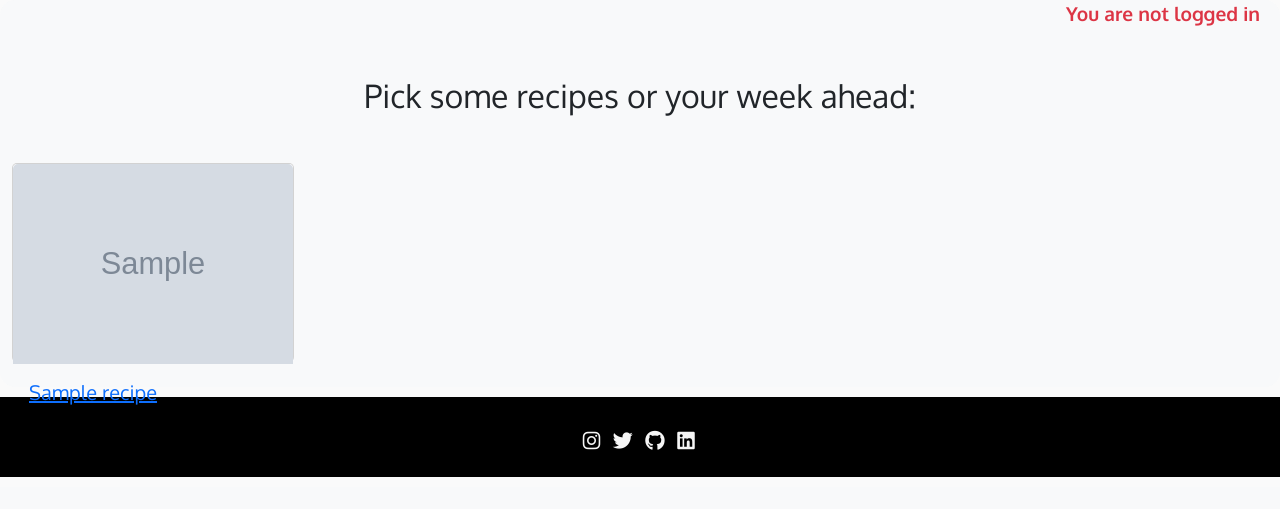
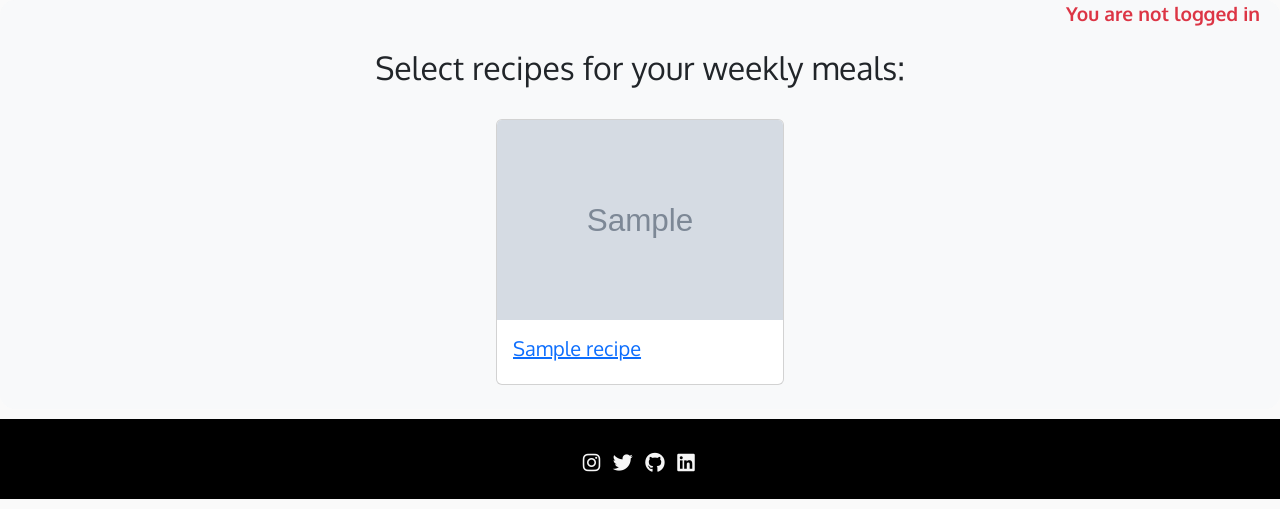
Before and after one commit to Poleshka/Meal-Share, a Django app: page /recipes/ in a window 1280 px wide. Shown: the part 340-849 px from the top of the page. Before the commit the page ends 817 px from the top, so only its background shows below. Run offline with Django 5.2, Linux system fonts and the light colour scheme; tables that the repository leaves empty hold one stand-in row (values such as "Sample post"); grey boxes marked "Sample" are stand-in pictures; some libraries are stand-ins or nearby versions.

```diff
--- a/main/settings.py
+++ b/main/settings.py
@@ -77,6 +77,7 @@ MIDDLEWARE = [
     'django.middleware.clickjacking.XFrameOptionsMiddleware',
     'allauth.account.middleware.AccountMiddleware',
 ]
+X_FRAME_OPTIONS = 'ALLOWALL'
 
 CRISPY_ALLOWED_TEMPLATE_PACKS = "bootsrap5"
 CRISPY_TEMPLATE_PACK = "bootstrap5"
--- a/recipes/templates/recipes/recipe_confirm_delete.html
+++ b/recipes/templates/recipes/recipe_confirm_delete.html
@@ -10,6 +10,7 @@
             <p>Are you sure you want to delete "{{object.title}}"?</p>
             <input type="submit" value="Confirm" class="btn btn-success btn-lg mb-1">
         </form>
+        <!-- button incase user does not want to delete the recipe -->
     </div>
 
 </div>
--- a/recipes/templates/recipes/recipe_detail.html
+++ b/recipes/templates/recipes/recipe_detail.html
@@ -4,7 +4,7 @@
 
 {% block content %}
 <div class="container">
-    <div class="recipe mt-3 p-1">
+    <div class="recipe-info mt-3 p-1">
         <div class="recipe-img">
             <!-- Check if image exists, and only try to use its URL if it's not None -->
             {% if recipe.image %}
@@ -21,8 +21,8 @@
 
             {% if request.user == recipe.user %}
             <div class="text-center">
-                <a href="{% url 'edit_recipe' recipe.id %}" class="btn btn-primary w-25">Edit</a>
-                <a href="{% url 'delete_recipe' recipe.id %}" class="btn btn-primary w-25">Delete</a>
+                <a href="{% url 'edit_recipe' pk=recipe.pk %}" class="btn btn-primary w-25">Edit</a>
+                <a href="{% url 'delete_recipe' pk=recipe.pk %}" class="btn btn-primary w-25">Delete</a>
             </div>
             {% endif %}
         </div>
--- a/recipes/templates/recipes/recipes.html
+++ b/recipes/templates/recipes/recipes.html
@@ -2,19 +2,18 @@
 {% load static %}
 
 {% block content %}
-
-<div class="container-fluid">
-    <h2 class="text-center m-5">Pick some recipes or your week ahead:</h2>
+<h2 class="text-center">Select recipes for your weekly meals:</h2>
+<br>
+<div class="container-fluid justify-content-center d-flex flex-row">
     <div class="row">
         {% for recipe in recipes %}
-        <div class="col-lg-4 col-md-12 mb-4">
-            <div class="card card-img-top">
-                <a href="{% url 'recipe_detail' recipe.id %}" class="recipes card-img-top" aria-label="Click to view {{recipe.title}}">
-                    <div class="card-img-wrapper">
-                    {% if recipe.image %}
-                    <img src="{{recipe.image.url}}" alt="{{recipe.image_alt}}" class="card-img-top">
+        <div class="col-md-4 mb-4">
+            <div class="card" style="width: 18rem;">
+                {% if recipe.image %}
+                <a href="{% url 'recipe_detail' recipe.id %}"><img src="{{ recipe.image.url }}" class="card-img-top"
+                        alt="{{ recipe.image_alt }}">
                     {% else %}
-                    <img src="{{recipe.image.url}}" alt="" class="card-img-top">
+                    <img src="{% static 'default-image.jpg' %}" class="card-img-top" alt="Default image">
                     {% endif %}
                     <div class="card-body">
                         <h5 class="card-title">{{recipe.title}}</h5>
@@ -22,10 +21,9 @@
                 </a>
             </div>
         </div>
+        {% endfor %}
     </div>
-</div>
-{% endfor %}
+
 </div>
 
-
 {% endblock %}
--- a/recipes/urls.py
+++ b/recipes/urls.py
@@ -4,7 +4,9 @@ from django.urls import path
 urlpatterns = [
     path('add/', AddRecipe.as_view(), name="add_recipe"),
     path('', Recipes.as_view(), name="recipes"),
-    path('recipes/<int:pk>/', recipe_detail, name="recipe_detail"),
-    path('delete/<slug:pk>/', DeleteRecipe.as_view(), name="delete_recipe"),
-    path('recipes/edit/<slug:pk>/', EditRecipe.as_view(), name="edit_recipe"),
+    path('<int:pk>/', recipe_detail, name="recipe_detail"),
+    # path('recipes/delete/<slug:pk>/', DeleteRecipe.as_view(), name="delete_recipe"),
+    path('<int:pk>/delete/', DeleteRecipe.as_view(), name="delete_recipe"),
+    # path('recipes/edit/<slug:pk>/', EditRecipe.as_view(), name="edit_recipe"),
+    path('<int:pk>/edit/', EditRecipe.as_view(), name="edit_recipe"),
 ]
--- a/recipes/views.py
+++ b/recipes/views.py
@@ -1,4 +1,4 @@
-from django.shortcuts import render, get_object_or_404, reverse
+from django.shortcuts import render, get_object_or_404
 
 from django.contrib import messages
 from django.views.generic import (
@@ -9,7 +9,7 @@ from .models import Recipe, Comment
 from .forms import RecipeForm, CommentForm
 
 from django.contrib.auth.mixins import LoginRequiredMixin, UserPassesTestMixin
-from django.urls import reverse_lazy
+from django.urls import reverse_lazy, reverse
 
 from django.http import HttpResponseRedirect
 from django.core.exceptions import ObjectDoesNotExist
@@ -73,8 +73,9 @@ class EditRecipe(LoginRequiredMixin, UserPassesTestMixin, UpdateView):
     template_name = 'recipes/edit_recipe.html'
     form_class = RecipeForm
     model = Recipe
-    success_url= 'recipes/'
 
+    def get_success_url(self):
+        return reverse('recipe_detail', kwargs={'pk': self.object.id})
 
     def test_func(self):
         return self.request.user == self.get_object().user
@@ -88,32 +89,32 @@ class DeleteRecipe(LoginRequiredMixin, UserPassesTestMixin, DeleteView):
         return self.request.user == self.get_object().user
 
 
-class AddRecipe(LoginRequiredMixin, CreateView):
-    template_name = 'recipes/add_recipe.html'
-    model = Recipe
-    form_class =RecipeForm
-    #fields = ['title', 'ingredients', 'description']  replace these with the fields form your model.
-    success_url = reverse_lazy('recipes')
+# class AddRecipe(LoginRequiredMixin, CreateView):
+#     template_name = 'recipes/add_recipe.html'
+#     model = Recipe
+#     form_class =RecipeForm
+#     #fields = ['title', 'ingredients', 'description']  replace these with the fields form your model.
+#     success_url = reverse_lazy('recipes')
 
 
-    def form_valid(self, form):
-        form.instance.user = self.request.user
-        return super(AddRecipe,self).form_valid(form)
+#     def form_valid(self, form):
+#         form.instance.user = self.request.user
+#         return super(AddRecipe,self).form_valid(form)
 
-class EditRecipe(LoginRequiredMixin, UserPassesTestMixin, UpdateView):
-    template_name = 'recipes/edit_recipe.html'
-    form_class = RecipeForm
-    model = Recipe
-    success_url= 'recipes/'
+# class EditRecipe(LoginRequiredMixin, UserPassesTestMixin, UpdateView):
+#     template_name = 'recipes/edit_recipe.html'
+#     form_class = RecipeForm
+#     model = Recipe
+#     success_url= 'recipes/'
 
 
-    def test_func(self):
-        return self.request.user == self.get_object().user
+#     def test_func(self):
+#         return self.request.user == self.get_object().user
 
-class DeleteRecipe(LoginRequiredMixin, UserPassesTestMixin, DeleteView):
-    """DElete Recipe"""
-    model= Recipe
-    success_url= '/recipes/'
+# class DeleteRecipe(LoginRequiredMixin, UserPassesTestMixin, DeleteView):
+#     """DElete Recipe"""
+#     model= Recipe
+#     success_url= '/recipes/'
 
-    def test_func(self):
-        return self.request.user == self.get_object().user
+#     def test_func(self):
+#         return self.request.user == self.get_object().user
--- a/templates/403.html
+++ b/templates/403.html
@@ -7,7 +7,7 @@
 
     <p>You do not have permission to view this page.</p>
 
-    <p><a href="{% 'home' %}">Go back to the homepage</a></p>
+    <p><a href="{% url 'home' %}">Go back to the homepage</a></p>
 </div>
 
 
```
Also changed, not shown: README.md, 3 other files.
